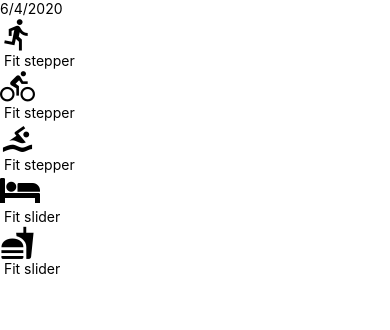
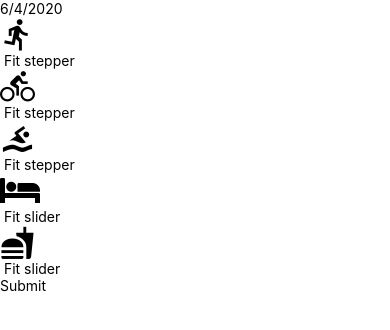
Before and after one commit to D-Singh11/ExcerciseTracker, a React Native app: screen / in a window 390 px wide. Shown: the top 330 px of the page. Built offline with nearby package versions, Linux system fonts and the light colour scheme.

Commit message:
feat: Created SubmitBtn component which accepts submit function as props
Added SubmitBtn on AddEntry component and passed it newly created submit() as props

```diff
--- a/components/AddEntry.js
+++ b/components/AddEntry.js
@@ -1,9 +1,10 @@
 import React, { Component } from 'react';
 import { Text, View } from 'react-native';
-import { getMetricMetaInfo } from '../utils/helpers';
+import { getMetricMetaInfo, timeToString } from '../utils/helpers';
 import FitSlider from './FitSlider';
 import FitStepper from './FitStepper';
 import DateHeader from './DateHeader';
+import SubmitBtn from './SubmitBtn';
 
 export default class AddEntry extends Component {
     state = {
@@ -50,6 +51,27 @@
         })
     }
 
+    submit =() =>{
+        const key = timeToString();
+        const entry = this.state;
+
+
+        // update redux
+
+        this.setState({
+            run: 0,
+            bike: 0,
+            swim: 0,
+            sleep: 0,
+            eat: 0
+        })
+
+        // navigate to home
+
+        // save to DB
+
+        // clear local notification
+    }
 
     render() {
         const metaInfo = getMetricMetaInfo();
@@ -76,6 +98,7 @@
                         </View>
                     )
                 })}
+                <SubmitBtn onPress={this.submit} />
             </View>
         )
     }
--- /dev/null
+++ b/components/SubmitBtn.js
@@ -0,0 +1,10 @@
+import React from 'react';
+import { Text, View, TouchableOpacity } from 'react-native';
+
+export default function SubmitBtn({onPress}) {
+    return (
+        <TouchableOpacity onPress={onPress}>
+            <Text>Submit</Text>
+        </TouchableOpacity>
+    )
+}
```
